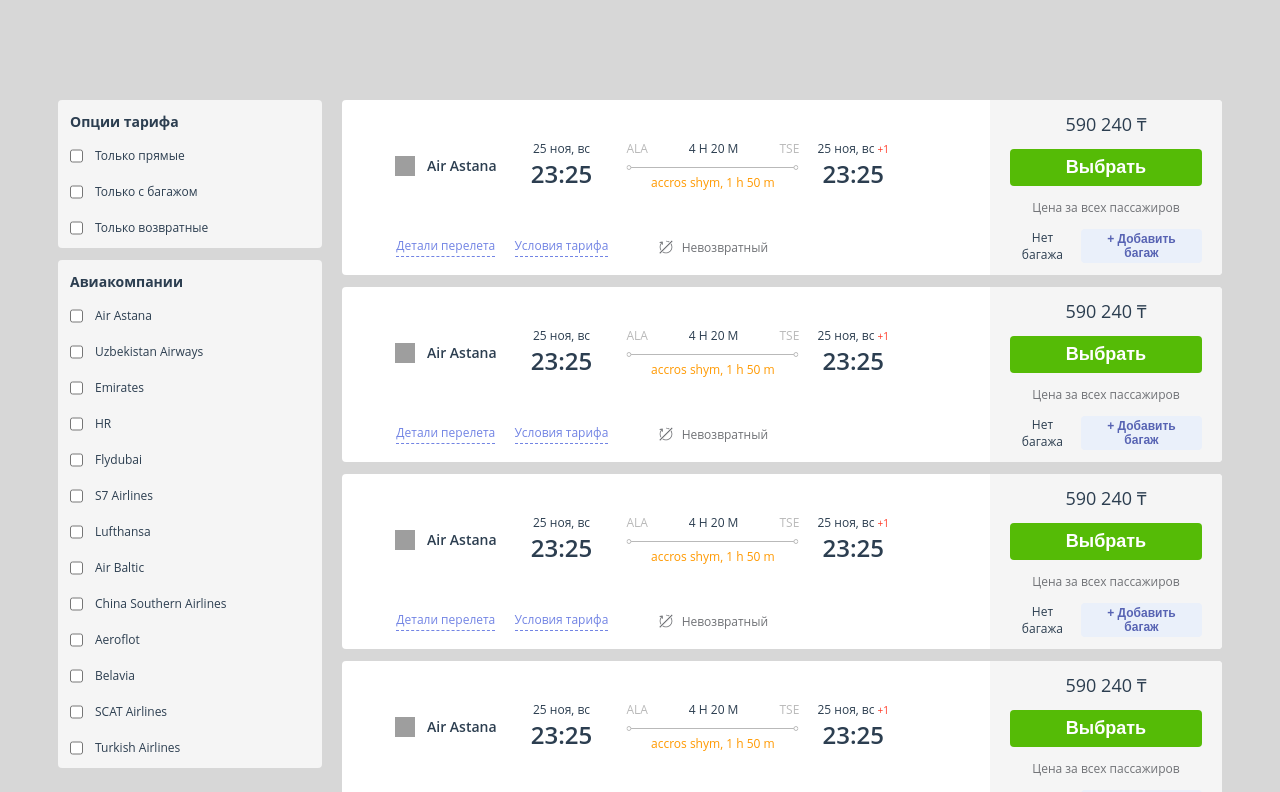
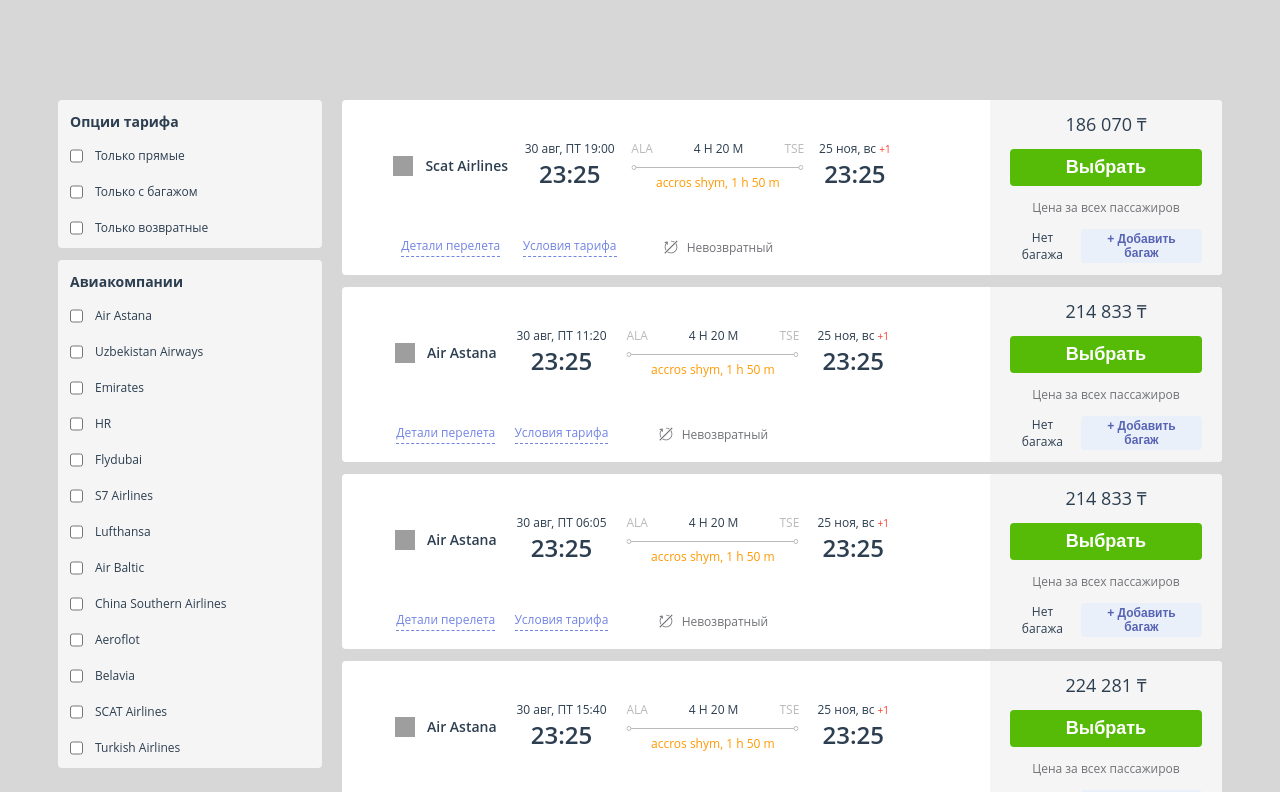
Before and after one commit to Prusa4ok/aviata, a Vue app: page / in a window 1280 px wide. Shown: the top 792 px of the page. Built offline with nearby package versions, Linux system fonts and the light colour scheme; grey boxes are pictures that could not be loaded.

Commit message:
created few props

```diff
--- a/src/sharing/components/CardTicket.vue
+++ b/src/sharing/components/CardTicket.vue
@@ -4,13 +4,13 @@
       <div class="content content__carrier">
         <img
           class="icon-iata"
-          src="https://aviata.kz/static/airline-logos/80x80/KC.png"
+          :src="'https://aviata.kz/static/airline-logos/80x80/'+ iata + '.png'"
           alt="KC"
         />
-        <p class="text-m text-wb">Air Astana</p>
+        <p class="text-m text-wb">{{ carrierName }}</p>
       </div>
       <div>
-        <p class="">25 ноя, вс</p>
+        <p class="">{{ departureDate }}</p>
         <p class="text-xl text-wb">23:25</p>
       </div>
       <div>
@@ -42,7 +42,7 @@
       </div>
     </div>
     <div class="form-control">
-      <p class="text-l">590 240 ₸</p>
+      <p class="text-l">{{ amount }} ₸</p>
       <button class="btn btn__primary text-wbb text-l">Выбрать</button>
       <p class="text-s accent-dark-gray">Цена за всех пассажиров</p>
       <div class="content">
@@ -56,6 +56,32 @@
 <script>
 export default {
   name: "CardTicket",
+  props: {
+    amount: {
+      type: String,
+      default: () => {
+        return "Нет значения";
+      },
+    },
+    departureDate: {
+      type: String,
+      default: () => {
+        return "Нет значения";
+      }
+    },
+    carrierName: {
+      type: String,
+      default: () => {
+        return "Нет значения";
+      }
+    },
+    iata: {
+      type: String,
+      default: () => {
+        return "Нет значения";
+      }
+    },
+  },
 };
 </script>
 
--- a/src/views/FilterFlights.vue
+++ b/src/views/FilterFlights.vue
@@ -15,6 +15,11 @@
       <card-ticket
         v-for="(ticket, index) in results.flights"
         :key="index"
+
+        :amount="ticket.itineraries[0][0].price.amount"
+        :departureDate="ticket.itineraries[0][0].segments[0].dep_time"
+        :carrierName="ticket.itineraries[0][0].segments[0].carrier_name"
+        :iata="ticket.itineraries[0][0].segments[0].carrier"
       />
     </div>
   </div>
@@ -46,7 +51,8 @@
 
 <style>
 .wrapper {
-  width: 100vw;
+  width: auto;
+  max-width: 100vw;
   min-height: 100vh;
   display: flex;
   justify-content: center;
```
